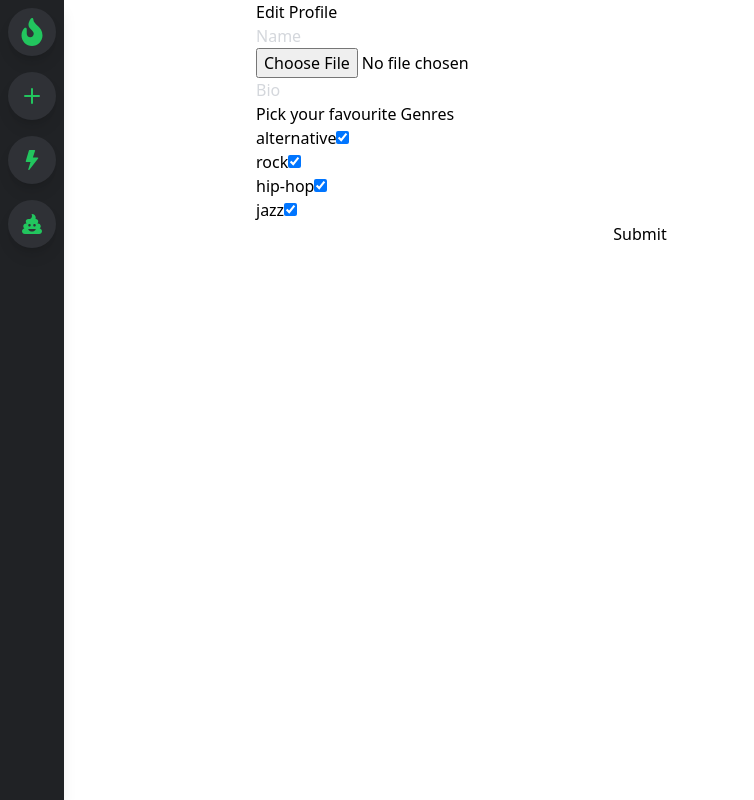
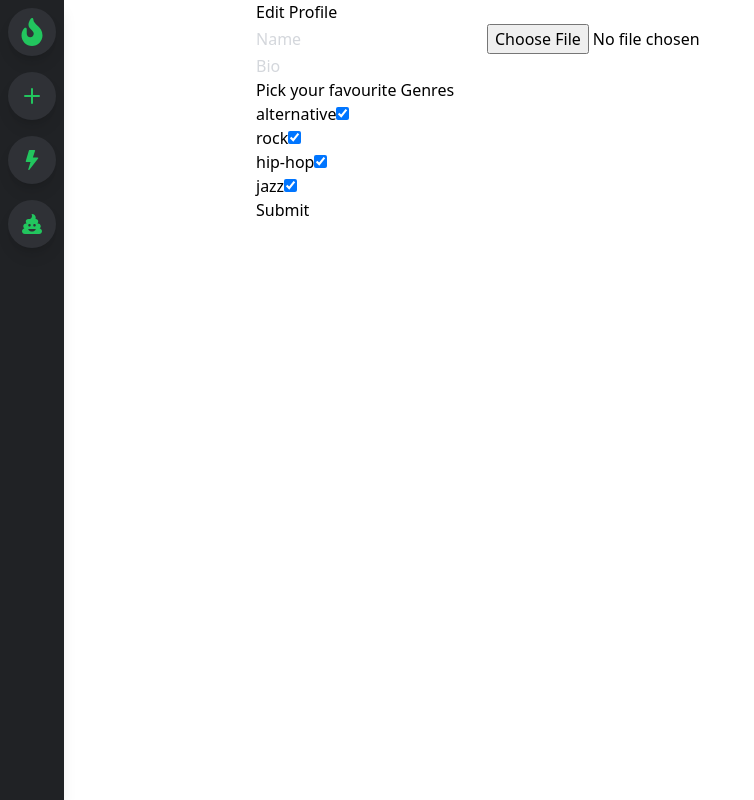
Before and after one commit to rhysw97/social-media, a React (Create React App) app: page /edit-profile in a window 1280 px wide. Shown: the whole page, without its empty margins (0-754 px from the left). Built offline with nearby package versions, Linux system fonts and the light colour scheme.

Commit message:
fixed images

```diff
--- a/package.json
+++ b/package.json
@@ -6,6 +6,7 @@
     "@testing-library/jest-dom": "^5.16.5",
     "@testing-library/react": "^13.4.0",
     "@testing-library/user-event": "^13.5.0",
+    "axios": "^1.4.0",
     "react": "^18.2.0",
     "react-dom": "^18.2.0",
     "react-icons": "^4.8.0",
--- a/src/App.js
+++ b/src/App.js
@@ -9,6 +9,7 @@ import "./assets/main.css"
 import { USERNAME, LOGGEDIN } from './data/contexts';
 import EditProfile from './Pages/edit-profile/edit-profile';
 import ProfilePage from './Pages/Profile/profile-page';
+
 
 
 
--- a/src/Pages/edit-profile/edit-profile.js
+++ b/src/Pages/edit-profile/edit-profile.js
@@ -1,45 +1,55 @@
-import { getRequest, postRequest } from "../../utils/server-queries.ts";
+import { getRequest, postRequest, formPostRequest } from "../../utils/server-queries.ts";
 import { useState, useEffect } from "react";
 import { useNavigate } from "react-router-dom";
 export default function EditProfile() {
     const navigate = useNavigate();
     const [name, setName] = useState("");
-    const [image, setImage] = useState("");
+    const [image, setImage] = useState();
     const [bio, setBio] = useState("");
     const [genres, setGenres] = useState(["alternative", "rock", "hip-hop", "jazz"]);
+    const [isFilePicked, setIsFilePicked] = useState(false);
 
-    useEffect(() => {
-        if (image) {
-          const formData = new FormData();
-          formData.append('image', image);
-          postRequest('profile/image', formData);
-        }
-    }, [image])
 
-    const handleSubmit = async (e) => {
+
+    const handleSubmit = (e) => {
+        console.log('submitted')
         e.preventDefault();
         console.log(image)
         const data = {name, image, bio, genres}
-    console.log(data)
-      postRequest('profile/edit', data );
-      //navigate('/post')
+        const formData = new FormData()
+        formData.append('file', image)
+        formData.append('name', name)
+        formData.append('bio', bio)
+        formData.append('genres', genres)
+        console.log(formData)
+
+
+        fetch('/profile/edit', {
+            method: 'POST',
+            body: formData,
+        });
     };
 
     const handleChange = (e) => {
         const file = e.target.files[0];
-        setImage(file);
+        setImage(() => file);
+        setIsFilePicked(true);
     };
+
 
     return (
       <div className="flex flex-col w-[60%] mx-auto" >
         <h1>Edit Profile</h1>
+        <form onSubmit={handleSubmit}>
             <input
             placeholder="Name"
+            name='name'
             value={name}
             onChange={(e) => setName(e.target.value)}
             required
             />
             <input
+            name='file'
             type="file"
             accept="image/*"
             onChange={handleChange}
@@ -47,6 +57,7 @@ export default function EditProfile() {
             />
             <input
             placeholder="Bio"
+            name='bio'
             value={bio}
             onChange={(e) => setBio(e.target.value)}
             />
@@ -56,6 +67,7 @@ export default function EditProfile() {
                 <div key={genre}>
                 <label htmlFor={genre}>{genre}</label>
                 <input
+                    name="genres"
                     type="checkbox"
                     value={genre}
                     checked={genres.includes(genre)}
@@ -64,7 +76,8 @@ export default function EditProfile() {
                 </div>
             ))}
             </div>
-        <button type="submit" onClick={handleSubmit}>Submit</button>
+            <button type="submit" >Submit</button>
+        </form>
       </div>
     );
 }
--- /dev/null
+++ b/src/components/form.js
@@ -0,0 +1,42 @@
+import React, { useState, useEffect } from 'react';
+import { getRequest, postRequest, formPostRequest } from "../../utils/server-queries.ts";
+  import { useState, useEffect } from "react";
+  import { useNavigate } from "react-router-dom";
+
+const Form = () => {
+
+  const navigate = useNavigate();
+  const [name, setName] = useState("");
+  const [image, setImage] = useState();
+
+  const handleSubmit = (e) => {
+    e.preventDefault();
+    const formData = new FormData();
+    formData.append("name", name);
+    formData.append("file", image);
+    fetch("/profile/edit", {
+      method: "POST",
+      body: formData,
+    });
+  };
+
+  return (
+    <form onSubmit={handleSubmit}>
+      <input
+        type="text"
+        name="name"
+        placeholder="Enter your name"
+        value={name}
+        onChange={(e) => setName(e.target.value)}
+      />
+      <input
+        type="file"
+        name="image"
+        onChange={(e) => setImage(e.target.files[0])}
+      />
+      <input type="submit" value="Submit" />
+    </form>
+  );
+}
+
+export default Form;
--- a/src/utils/server-queries.ts
+++ b/src/utils/server-queries.ts
@@ -10,10 +10,19 @@ export async function postRequest(endpoint: string, data: any) {
         body: JSON.stringify(data)
     })
     .then((response) => response.json())
-    .then(data => data)
     return responseData
 }
 
+
+export async function formPostRequest(endpoint: string, data: FormData) {
+    const responseData = await fetch(`${endpoint}`, {
+        method: 'POST',
+
+        body: data
+    })
+    .then((response) => response.json())
+    return responseData
+}
 export async function getRequest(endpoint: string) {
     const responseData = await fetch(`${endpoint}`)
     .then(response => response.json())
```
Also changed, not shown: 1 other file (tests, documents, lock files or other folders). Lines whose indentation alone changed are shown as unchanged.
